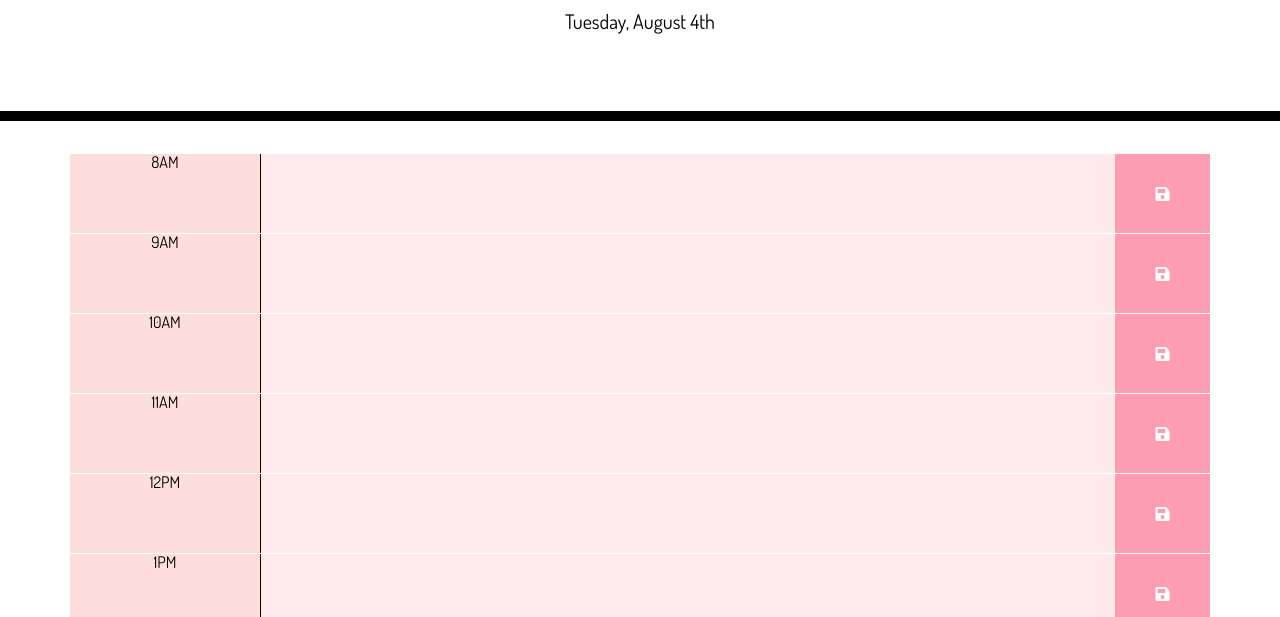
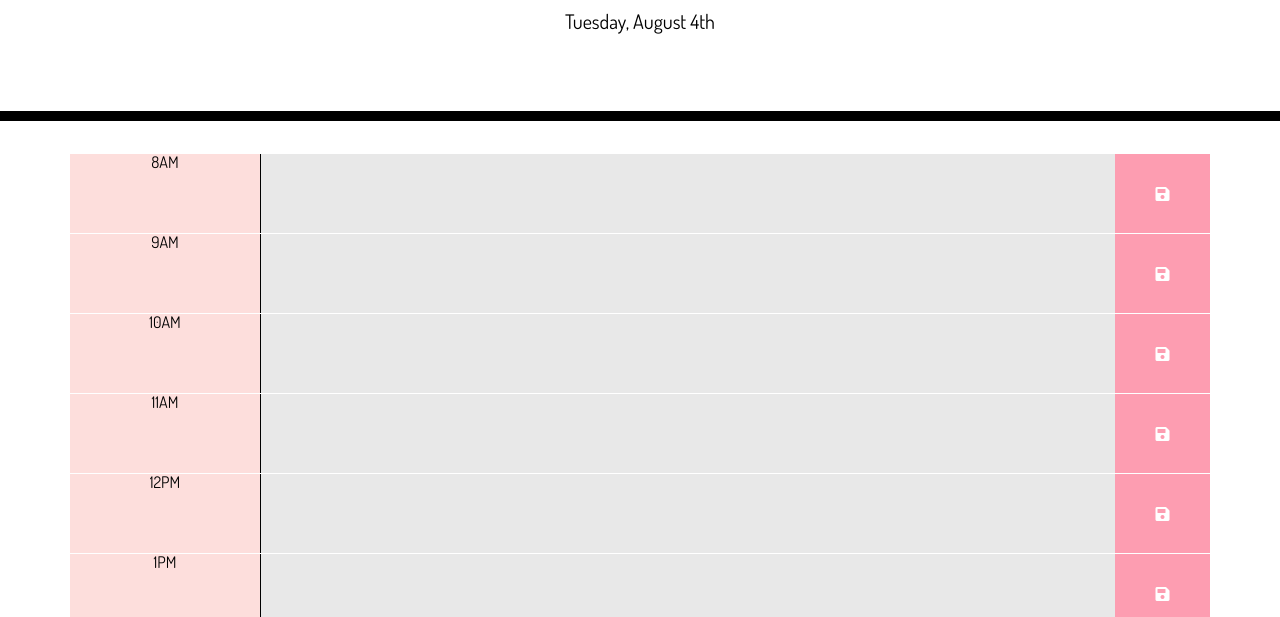
Before and after one commit to elliemom/day-planner, a plain HTML site: page index.html in a window 1280 px wide. Shown: the part 183-800 px from the top of the page. Drawn offline with nearby package versions, Linux system fonts and the light colour scheme.

Commit message:
changed background color for past

```diff
--- a/style.css
+++ b/style.css
@@ -45,7 +45,7 @@ textarea{
 }
 
 .past {
-  background-color: #fee9ec;
+  background-color: #e8e8e8;
   color: #faa1b2;
 }
 
```
Also changed, not shown: 1 other file.
